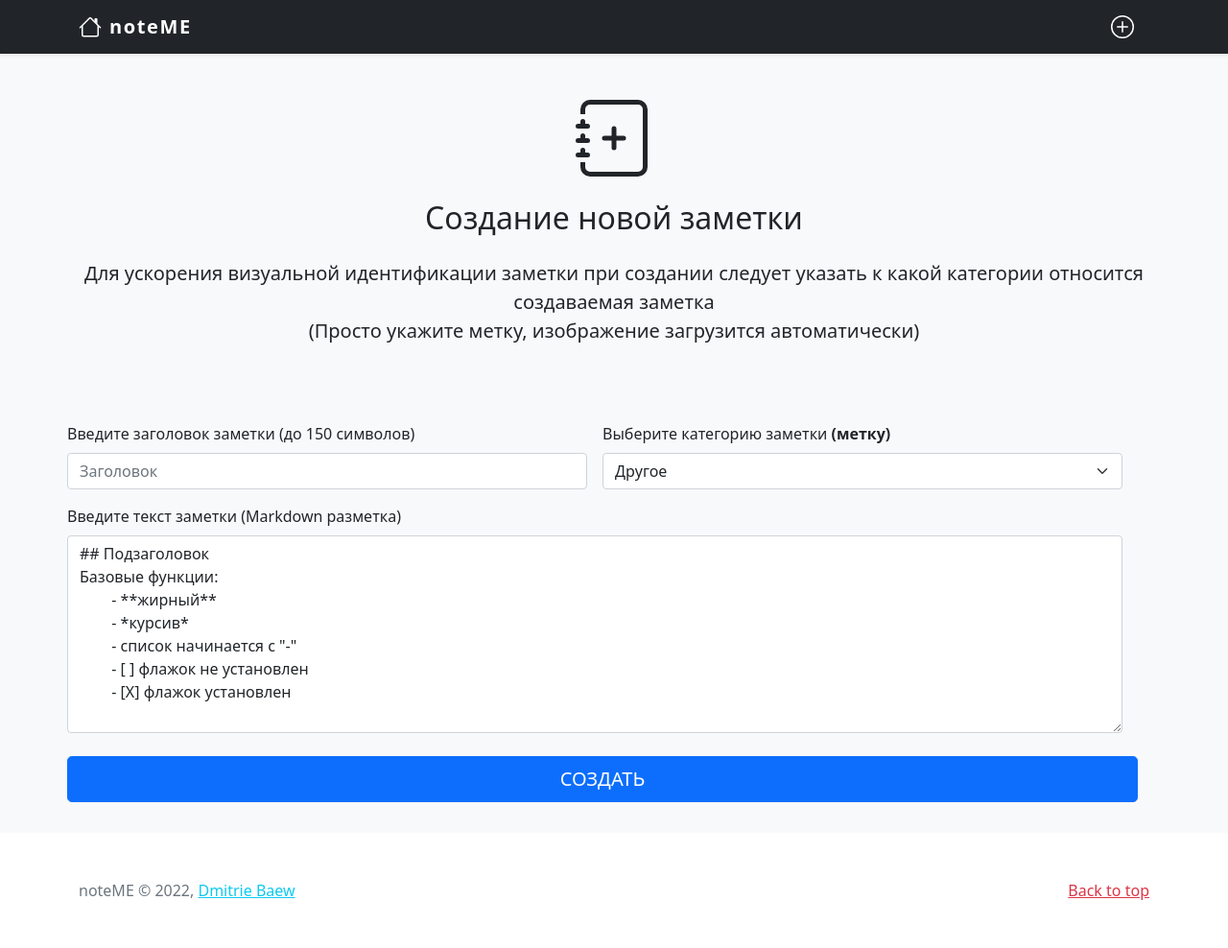
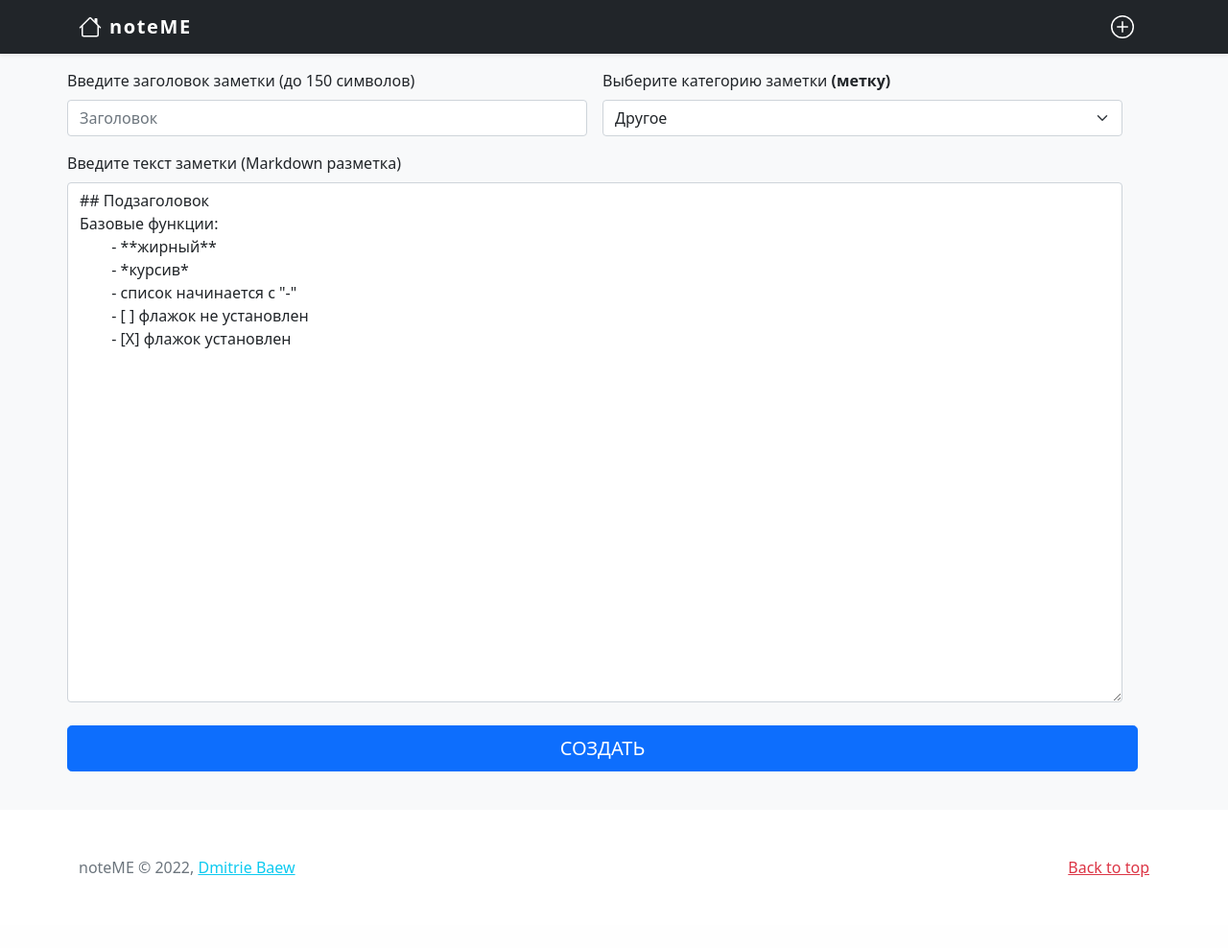
Before and after one commit to DmitrieBaev/NoteME, a Flask app: page /create-note in a window 1280 px wide. Shown: the whole page at 96% size. After the commit the page ends 914 px from the top, so only its background shows below. Run offline with Flask 2, Linux system fonts and the light colour scheme.

Commit message:
Переработка шаблона создания заметки

```diff
--- a/templates/note-create.html
+++ b/templates/note-create.html
@@ -2,16 +2,6 @@
 
 {% block content %}
 <div class="container">
-	<div class="py-5 text-center">
-		<svg xmlns="http://www.w3.org/2000/svg" width="80" height="80" fill="currentColor" class="bi bi-journal-plus" viewBox="0 0 16 16">
-			<path fill-rule="evenodd" d="M8 5.5a.5.5 0 0 1 .5.5v1.5H10a.5.5 0 0 1 0 1H8.5V10a.5.5 0 0 1-1 0V8.5H6a.5.5 0 0 1 0-1h1.5V6a.5.5 0 0 1 .5-.5z"/>
-			<path d="M3 0h10a2 2 0 0 1 2 2v12a2 2 0 0 1-2 2H3a2 2 0 0 1-2-2v-1h1v1a1 1 0 0 0 1 1h10a1 1 0 0 0 1-1V2a1 1 0 0 0-1-1H3a1 1 0 0 0-1 1v1H1V2a2 2 0 0 1 2-2z"/>
-			<path d="M1 5v-.5a.5.5 0 0 1 1 0V5h.5a.5.5 0 0 1 0 1h-2a.5.5 0 0 1 0-1H1zm0 3v-.5a.5.5 0 0 1 1 0V8h.5a.5.5 0 0 1 0 1h-2a.5.5 0 0 1 0-1H1zm0 3v-.5a.5.5 0 0 1 1 0v.5h.5a.5.5 0 0 1 0 1h-2a.5.5 0 0 1 0-1H1z"/>
-		</svg>
-		<h2 class="mt-4 mb-4">Создание новой заметки</h2>
-		<p class="lead">Для ускорения визуальной идентификации заметки при создании следует указать к какой категории относится создаваемая заметка</br>(Просто укажите метку, изображение загрузится автоматически)</p>
-	</div>
-
 	<div class="row g-5">
 		<div class="row mt-5">
 			<form class="needs-validation" novalidate="" method="post">
@@ -31,7 +21,7 @@
 						<!-- Текст заметки -->
 						<div class="col-12">
 							<label for="noteText" class="form-label">Введите текст заметки (Markdown разметка)</label>
-							<textarea class="form-control" name="text" id="noteText" rows="8">
+							<textarea class="form-control" name="text" id="noteText" rows="22">
 ## Подзаголовок
 Базовые функции:
 	- **жирный**
@@ -45,7 +35,7 @@
 				</div>
 				<input type="submit" class="w-100 btn btn-primary btn-lg my-4" value="СОЗДАТЬ">
 			</form>
-			<small class="mb-2"></small>
+			<small class="mb-3"></small>
 		</div>
 	</div>
 </div>
```
